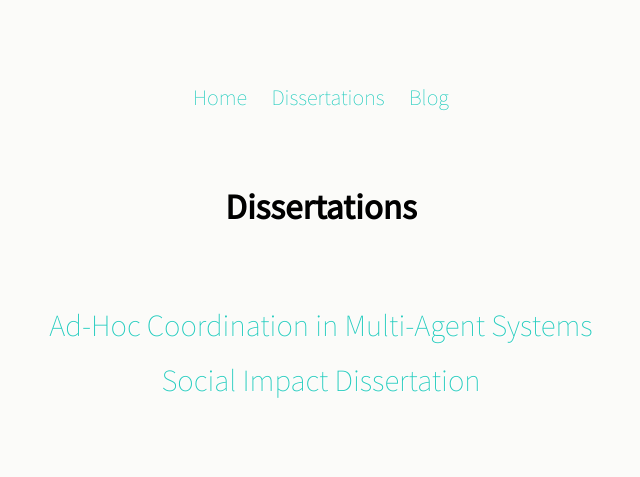
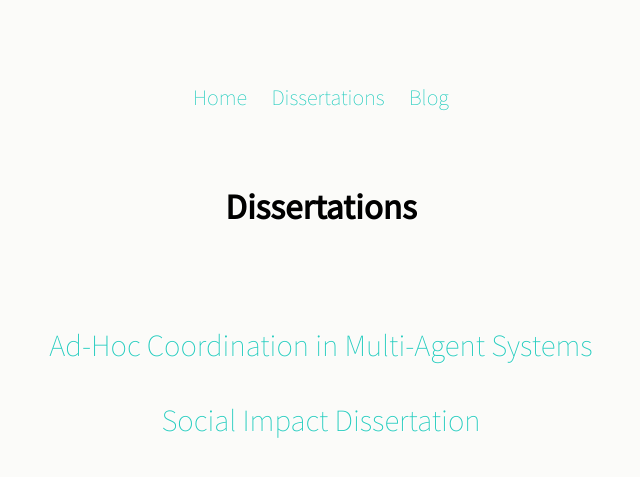
Before and after one commit to Stevinson/stevinson.github.io, a Jekyll site: the page built from work/index.html, in a window 1280 px wide. Shown: the top 477 px of the page, without its empty margins (319-959 px from the left). Built offline with Jekyll 4.4.1, drawn with Linux system fonts in a browser that asks for light colours.

Commit message:
Update main.css

```diff
--- a/css/main.css
+++ b/css/main.css
@@ -74,7 +74,7 @@ li {
 
 .pieces li {
     display: block;
-    margin: 20px;
+    margin: 40px;
     font-size: 1.4em;
 }
 
```
